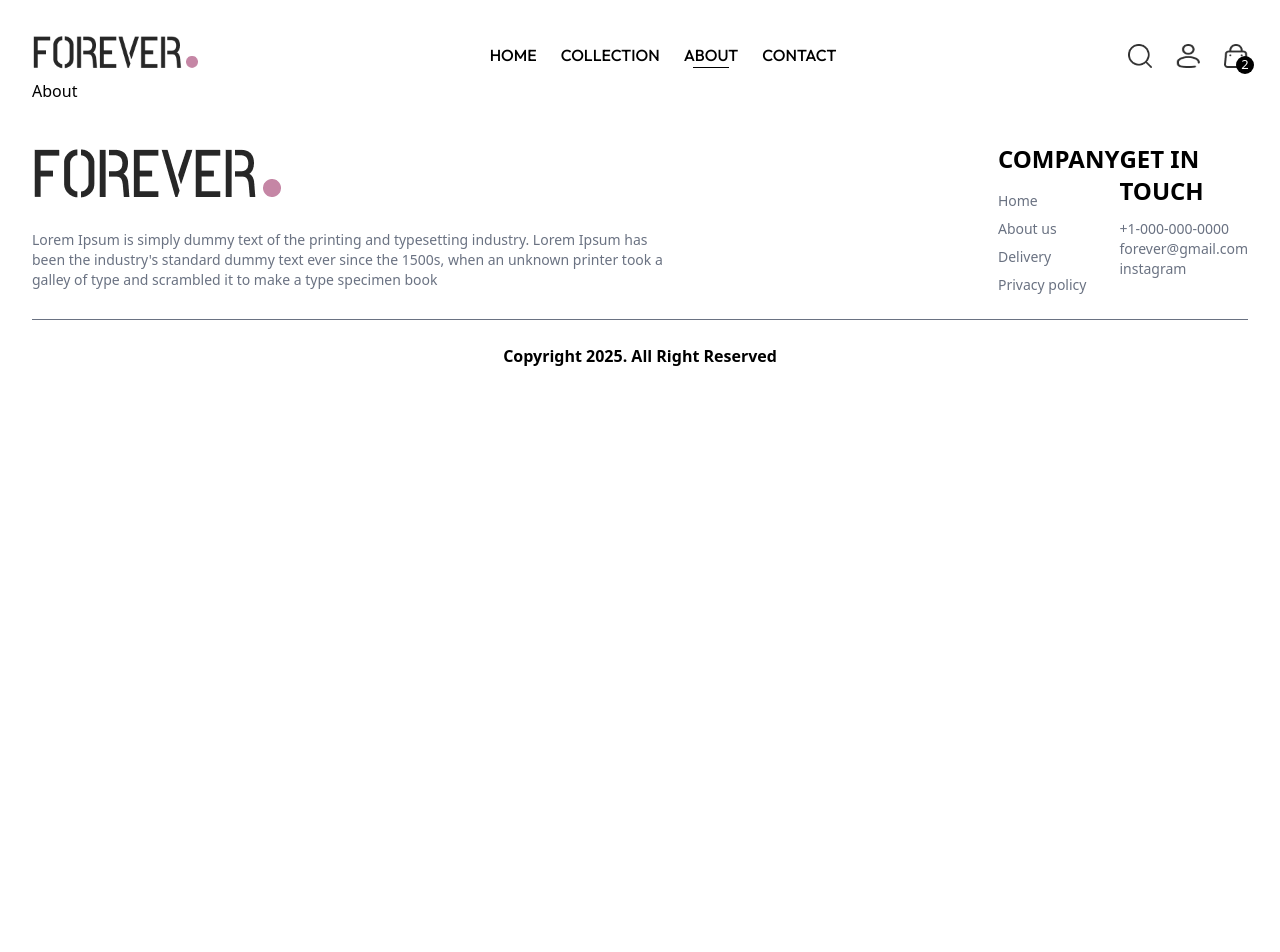
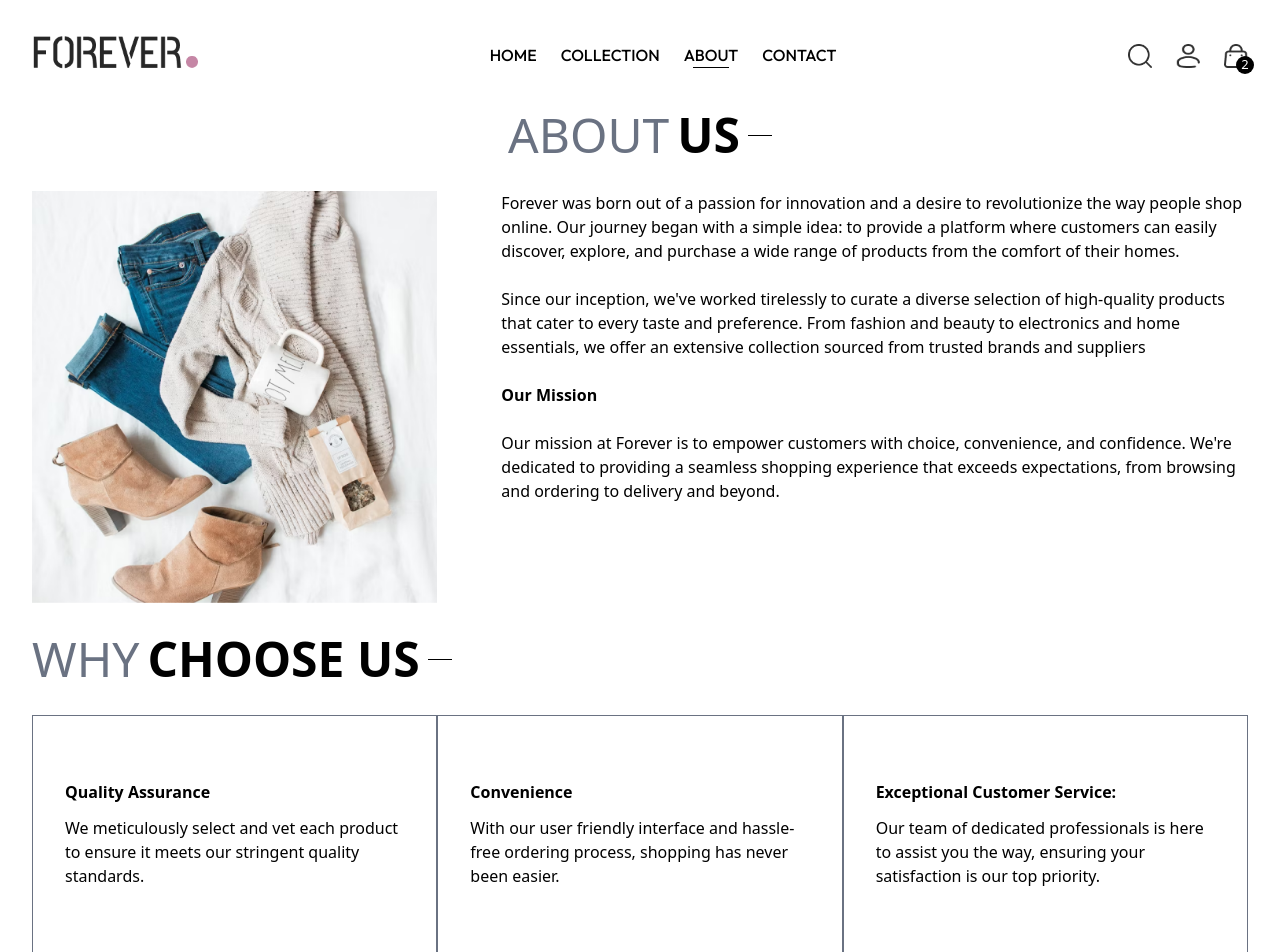
Before and after one commit to SalahHubb/forever-ecommerce, a React (Vite) app in the folder client/: page /about in a window 1280 px wide. Shown: the top 952 px of the page. Before the commit the page ends 800 px from the top, so only its background shows below. Built offline with nearby package versions, Linux system fonts and the light colour scheme.

Commit message:
Add a reponsive about page

```diff
--- a/client/src/pages/About.jsx
+++ b/client/src/pages/About.jsx
@@ -1,7 +1,75 @@
 import React from "react";
+import Title from "../components/Title";
+import NewsLetter from "../components/NewsLetter";
+import { assets } from "../assets/frontend_assets/assets";
 
 const About = () => {
-  return <div>About</div>;
+  return (
+    <div>
+      <div className="flex justify-center my-8">
+        <Title text1={"ABOUT"} text2={"US"} />
+      </div>
+      {/* top-section */}
+      <div className="flex flex-col md:flex-row gap-16">
+        <img src={assets.about_img} className="md:max-w-1/3 md:self-start" />
+        <div className="flex flex-col space-y-6 ">
+          <p>
+            Forever was born out of a passion for innovation and a desire to
+            revolutionize the way people shop online. Our journey began with a
+            simple idea: to provide a platform where customers can easily
+            discover, explore, and purchase a wide range of products from the
+            comfort of their homes.
+          </p>
+          <p>
+            Since our inception, we've worked tirelessly to curate a diverse
+            selection of high-quality products that cater to every taste and
+            preference. From fashion and beauty to electronics and home
+            essentials, we offer an extensive collection sourced from trusted
+            brands and suppliers
+          </p>
+          <h3 className="font-bold">Our Mission</h3>
+          <p>
+            Our mission at Forever is to empower customers with choice,
+            convenience, and confidence. We're dedicated to providing a seamless
+            shopping experience that exceeds expectations, from browsing and
+            ordering to delivery and beyond.
+          </p>
+        </div>
+      </div>
+
+      {/* bottom-section */}
+      <div>
+        <div className="my-8">
+          <Title text1={"WHY"} text2={"CHOOSE US"} />
+        </div>
+        <div className="flex flex-col md:flex-row">
+          <div className="flex-1 border-1 border-gray-500 px-8 py-16">
+            <p className="font-semibold mb-3">Quality Assurance</p>
+            <p className="text-left">
+              We meticulously select and vet each product to ensure it meets our
+              stringent quality standards.
+            </p>
+          </div>
+          <div className="flex-1 border-1 border-gray-500 px-8 py-16">
+            <p className="font-semibold mb-3">Convenience</p>
+            <p className="text-left">
+              With our user friendly interface and hassle-free ordering process,
+              shopping has never been easier.
+            </p>
+          </div>
+          <div className="flex-1 border-1 border-gray-500 px-8 py-16">
+            <p className="font-semibold mb-3">Exceptional Customer Service:</p>
+            <p className="text-left">
+              Our team of dedicated professionals is here to assist you the way,
+              ensuring your satisfaction is our top priority.
+            </p>
+          </div>
+        </div>
+      </div>
+
+      <NewsLetter />
+    </div>
+  );
 };
 
 export default About;
```
